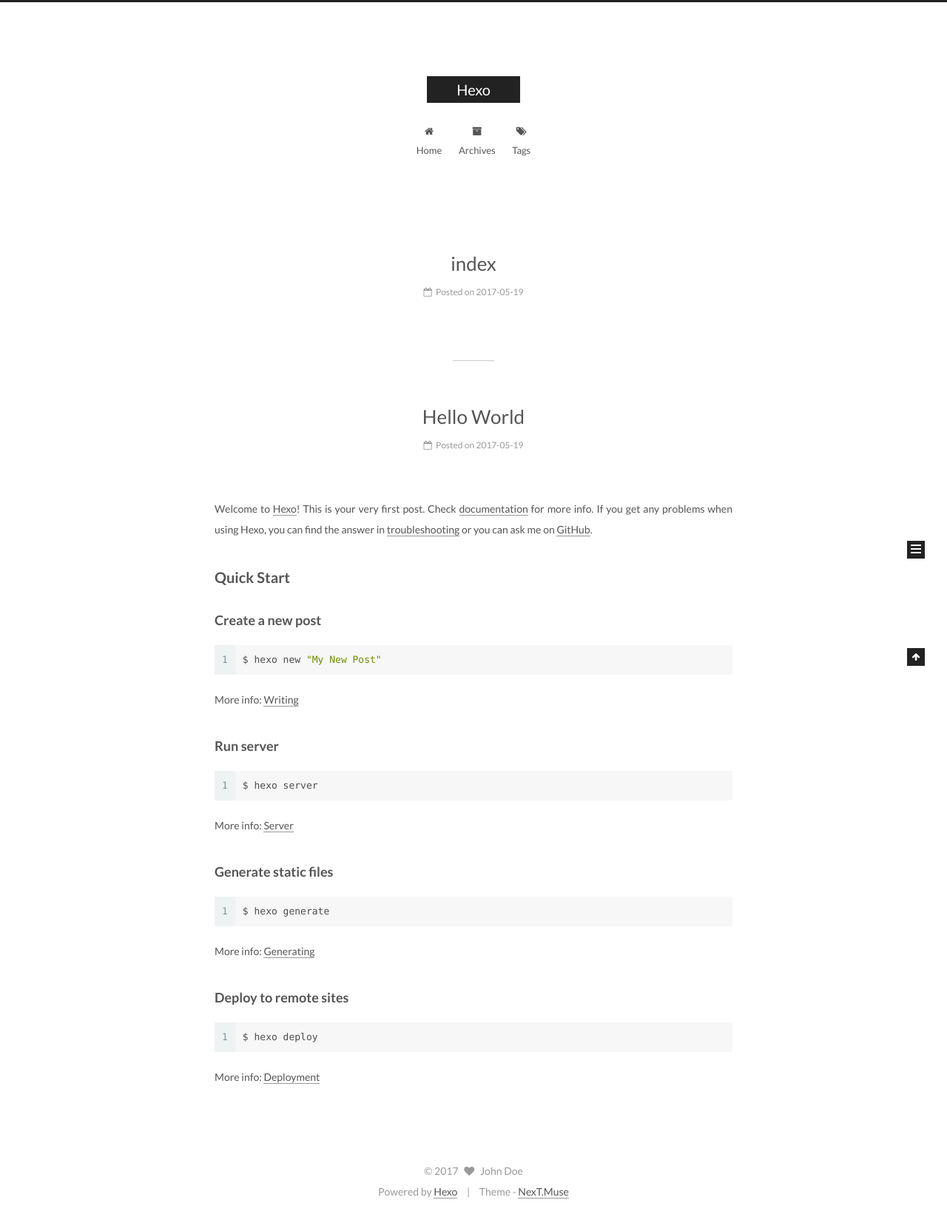
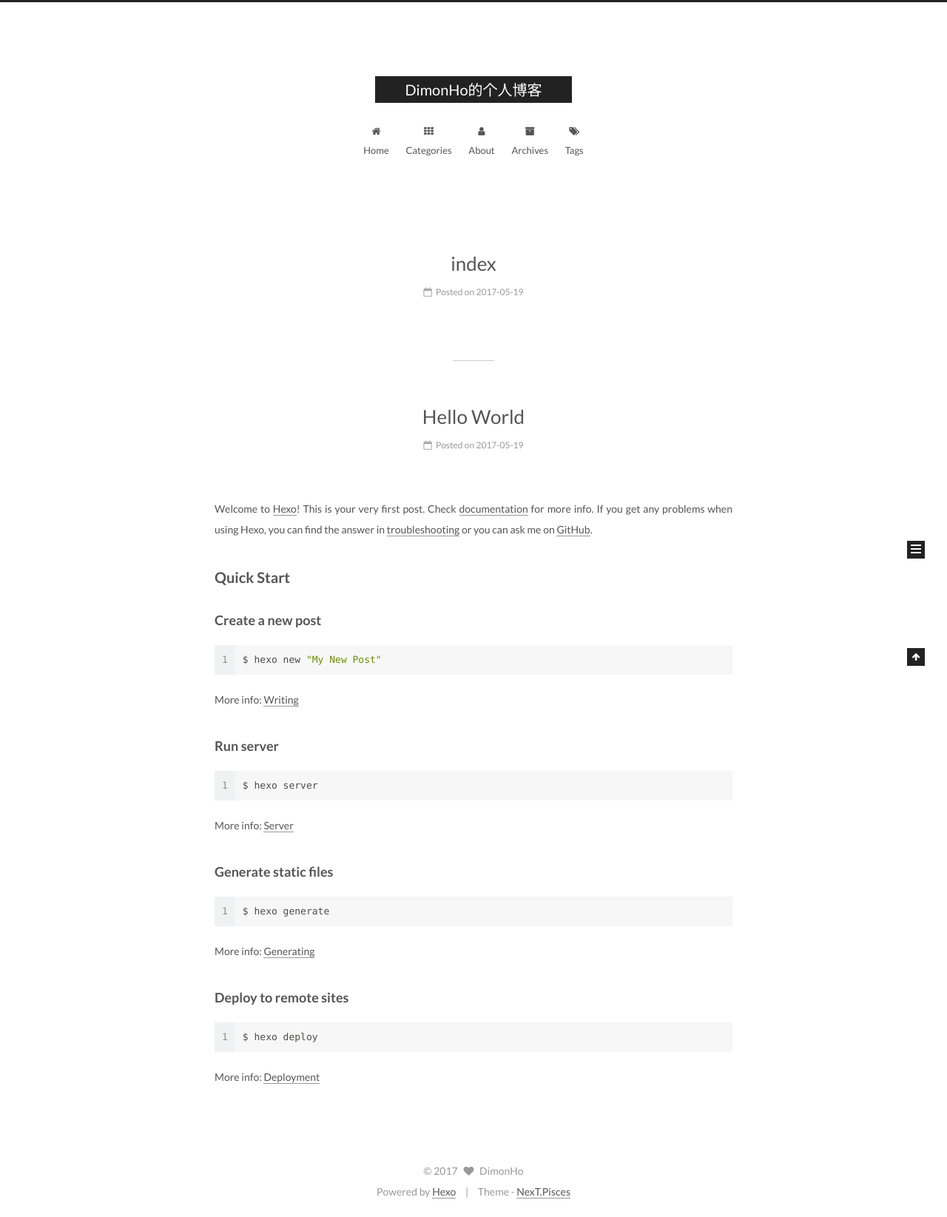
Before and after one commit to DimonHo/DimonHo.github.io, a plain HTML site: page index.html in a window 1280 px wide. Shown: the whole page at 74% size. Drawn offline with Linux system fonts and the light colour scheme.

Commit message:
Site updated: 2017-05-19 23:12:14

```diff
--- a/index.html
+++ b/index.html
@@ -5,7 +5,7 @@
 
 
 
-<html class="theme-next muse use-motion" lang="">
+<html class="theme-next pisces use-motion" lang="">
 <head>
   <meta charset="UTF-8"/>
 <meta http-equiv="X-UA-Compatible" content="IE=edge" />
@@ -91,11 +91,11 @@
 
 
 <meta property="og:type" content="website">
-<meta property="og:title" content="Hexo">
+<meta property="og:title" content="DimonHo的个人博客">
 <meta property="og:url" content="http://yoursite.com/index.html">
-<meta property="og:site_name" content="Hexo">
+<meta property="og:site_name" content="DimonHo的个人博客">
 <meta name="twitter:card" content="summary">
-<meta name="twitter:title" content="Hexo">
+<meta name="twitter:title" content="DimonHo的个人博客">
 
 
 
@@ -103,7 +103,7 @@
   var NexT = window.NexT || {};
   var CONFIG = {
     root: '/',
-    scheme: 'Muse',
+    scheme: 'Pisces',
     sidebar: {"position":"left","display":"post","offset":12,"offset_float":0,"b2t":false,"scrollpercent":false},
     fancybox: true,
     motion: true,
@@ -129,7 +129,7 @@
 
 
 
-  <title>Hexo</title>
+  <title>DimonHo的个人博客</title>
 </head>
 
 <body itemscope itemtype="http://schema.org/WebPage" lang="">
@@ -168,7 +168,7 @@
     <div class="custom-logo-site-title">
       <a href="/"  class="brand" rel="start">
         <span class="logo-line-before"><i></i></span>
-        <span class="site-title">Hexo</span>
+        <span class="site-title">DimonHo的个人博客</span>
         <span class="logo-line-after"><i></i></span>
       </a>
     </div>
@@ -199,6 +199,26 @@
               <i class="menu-item-icon fa fa-fw fa-home"></i> <br />
 
             Home
+          </a>
+        </li>
+
+
+        <li class="menu-item menu-item-categories">
+          <a href="/categories" rel="section">
+
+              <i class="menu-item-icon fa fa-fw fa-th"></i> <br />
+
+            Categories
+          </a>
+        </li>
+
+
+        <li class="menu-item menu-item-about">
+          <a href="/about" rel="section">
+
+              <i class="menu-item-icon fa fa-fw fa-user"></i> <br />
+
+            About
           </a>
         </li>
 
@@ -254,13 +274,13 @@
     <link itemprop="mainEntityOfPage" href="http://yoursite.com/2017/05/19/index/">
 
     <span hidden itemprop="author" itemscope itemtype="http://schema.org/Person">
-      <meta itemprop="name" content="John Doe">
+      <meta itemprop="name" content="DimonHo">
       <meta itemprop="description" content="">
       <meta itemprop="image" content="/images/avatar.gif">
     </span>
 
     <span hidden itemprop="publisher" itemscope itemtype="http://schema.org/Organization">
-      <meta itemprop="name" content="Hexo">
+      <meta itemprop="name" content="DimonHo的个人博客">
     </span>
 
 
@@ -365,13 +385,13 @@
     <link itemprop="mainEntityOfPage" href="http://yoursite.com/2017/05/19/hello-world/">
 
     <span hidden itemprop="author" itemscope itemtype="http://schema.org/Person">
-      <meta itemprop="name" content="John Doe">
+      <meta itemprop="name" content="DimonHo">
       <meta itemprop="description" content="">
       <meta itemprop="image" content="/images/avatar.gif">
     </span>
 
     <span hidden itemprop="publisher" itemscope itemtype="http://schema.org/Organization">
-      <meta itemprop="name" content="Hexo">
+      <meta itemprop="name" content="DimonHo的个人博客">
     </span>
 
 
@@ -507,8 +527,8 @@
         <div class="site-author motion-element" itemprop="author" itemscope itemtype="http://schema.org/Person">
           <img class="site-author-image" itemprop="image"
                src="/images/avatar.gif"
-               alt="John Doe" />
-          <p class="site-author-name" itemprop="name">John Doe</p>
+               alt="DimonHo" />
+          <p class="site-author-name" itemprop="name">DimonHo</p>
 
               <p class="site-description motion-element" itemprop="description"></p>
 
@@ -577,7 +597,7 @@
   <span class="with-love">
     <i class="fa fa-heart"></i>
   </span>
-  <span class="author" itemprop="copyrightHolder">John Doe</span>
+  <span class="author" itemprop="copyrightHolder">DimonHo</span>
 </div>
 
 
@@ -588,7 +608,7 @@
 <div class="theme-info">
   Theme -
   <a class="theme-link" href="https://github.com/iissnan/hexo-theme-next">
-    NexT.Muse
+    NexT.Pisces
   </a>
 </div>
 
@@ -669,6 +689,13 @@
 
 
 
+  <script type="text/javascript" src="/js/src/affix.js?v=5.1.1"></script>
+
+  <script type="text/javascript" src="/js/src/schemes/pisces.js?v=5.1.1"></script>
+
+
+
+
 
 
 
```
Also changed, not shown: 2017/05/19/hello-world/index.html (+38 -11 lines), 2017/05/19/index/index.html (+38 -11 lines), archives/2017/05/index.html (+38 -11 lines), archives/2017/index.html (+38 -11 lines), archives/index.html (+38 -11 lines), tags/haha/index.html (+38 -11 lines).
